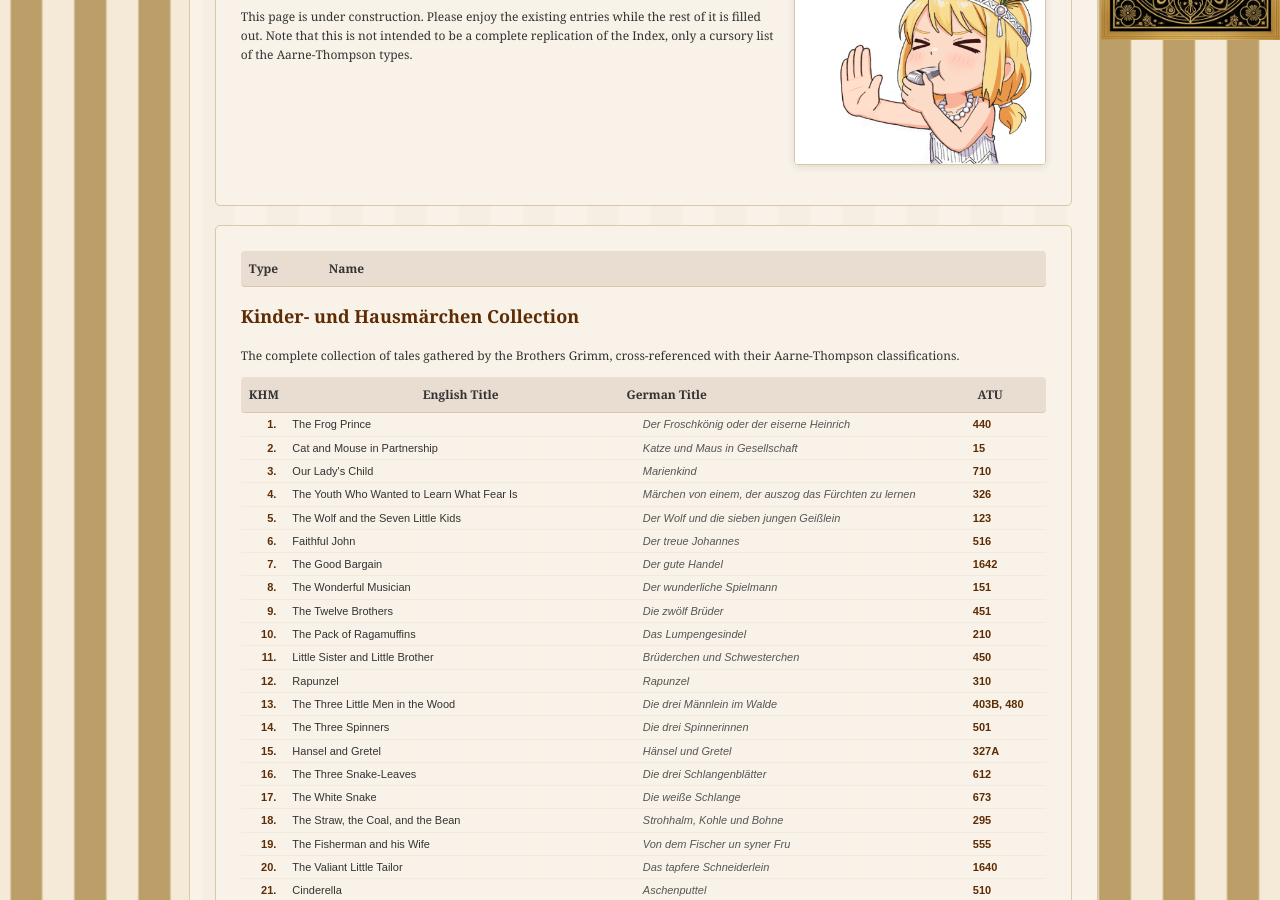
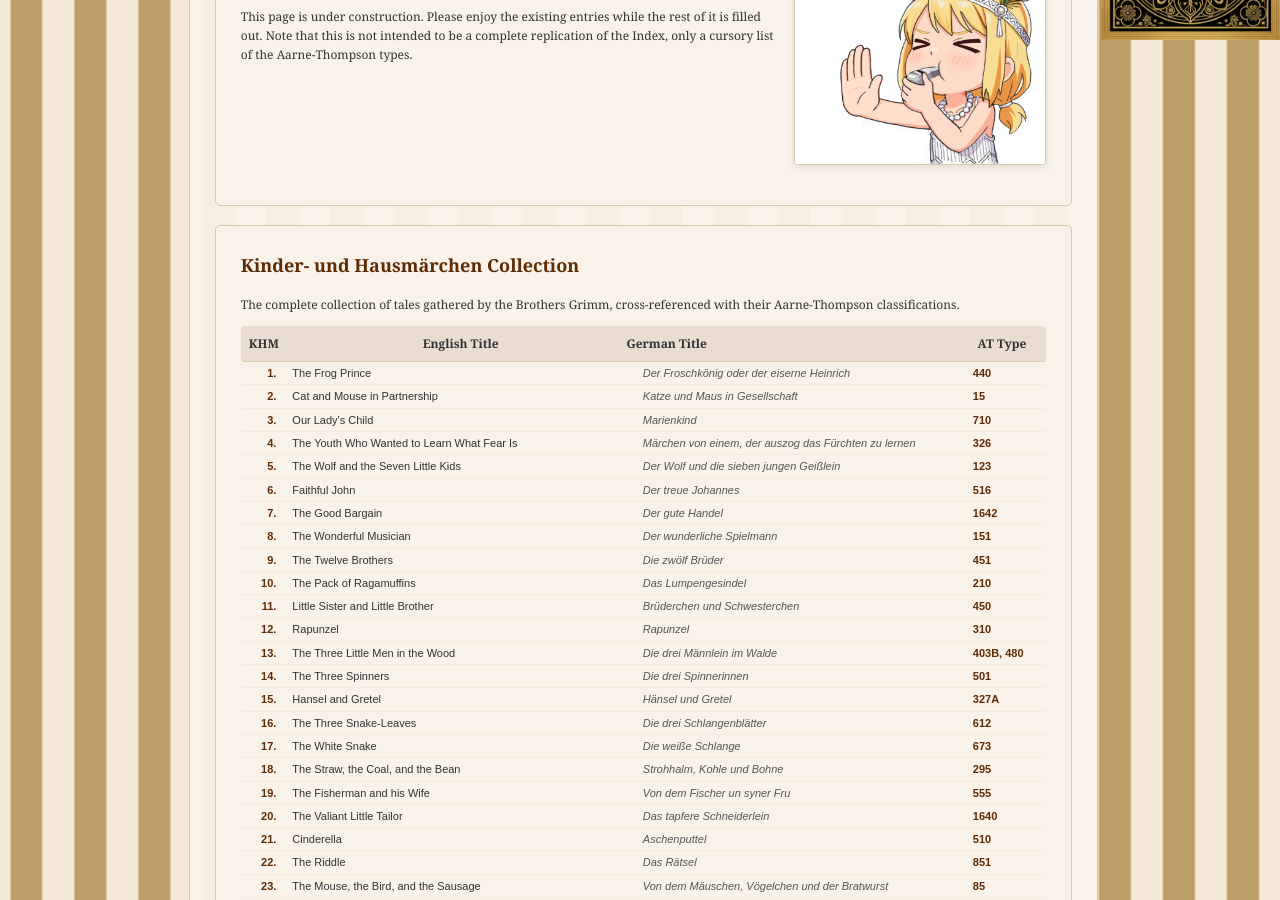
Before and after one commit to johnhopes-collab/grimmsdetectiveagency, a Jekyll site: the page built from archives/khm.html, in a window 1280 px wide and 900 px high, scrolled down 1195 px. Built offline with Jekyll 4.4.1, drawn with Linux system fonts in a browser that asks for light colours.

Commit message:
Update khm.html

```diff
--- a/archives/khm.html
+++ b/archives/khm.html
@@ -2,6 +2,7 @@
 layout: default
 title: Archives / Aarne-Thompson Index / KHM Ordering
 ---
+
 <a href="/archives/at-index.html">← Back to AT Index</a>
 <div class="text-box">
     <h2><i>Grimms' Fairy Tales</i></h2>
@@ -21,8 +22,6 @@ title: Archives / Aarne-Thompson Index / KHM Ordering
 <br>
 
 <div class="text-box">
-    <!-- Header Row -->
-    <div class="at-index-header"><div class="at-index-header-type">Type</div><div class="at-index-header-name">Name</div></div>
 
   <h2>Kinder- und Hausmärchen Collection</h2>
     <p>The complete collection of tales gathered by the Brothers Grimm, cross-referenced with their Aarne-Thompson classifications.</p>
@@ -32,7 +31,7 @@ title: Archives / Aarne-Thompson Index / KHM Ordering
         <div class="grimm-header-khm">KHM</div>
         <div class="grimm-header-english">English Title</div>
         <div class="grimm-header-german">German Title</div>
-        <div class="grimm-header-atu">ATU</div>
+        <div class="grimm-header-atu">AT Type</div>
     </div>
 
     <!-- Table Data -->
```
